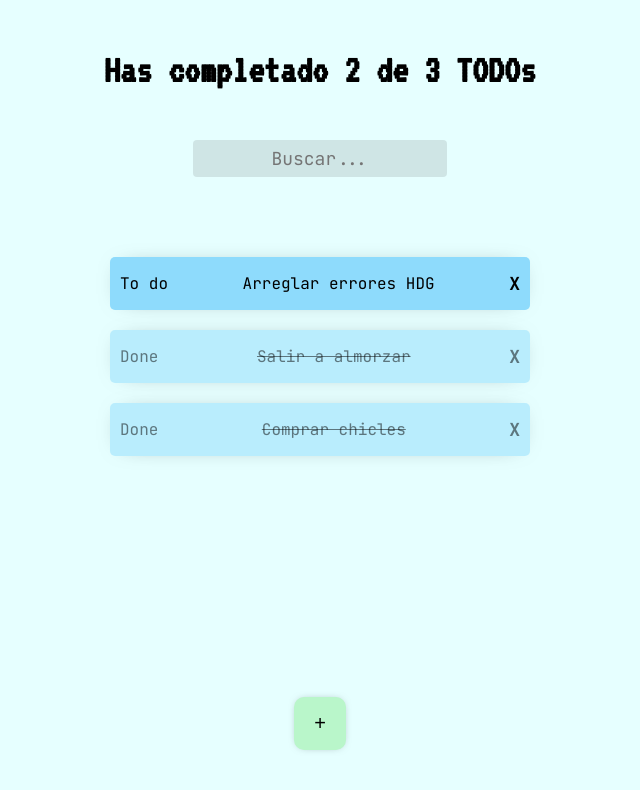
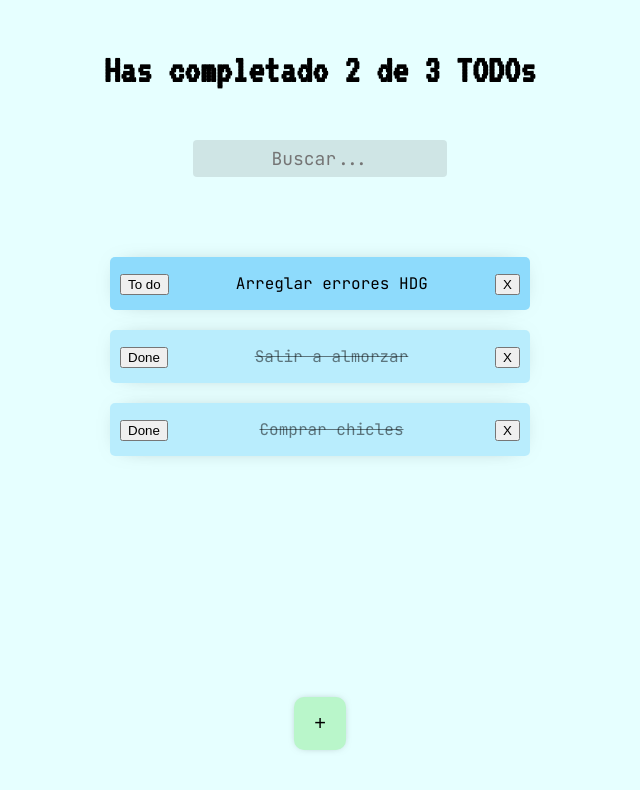
Before and after one commit to lucaspintos909/react-todo-app, a React (Create React App) app: page / in a window 1280 px wide. Shown: the top 790 px of the page, without its empty margins (320-960 px from the left). Built offline with nearby package versions, Linux system fonts and the light colour scheme.

Commit message:
feat: Agregando eventos al completar y borrar item

```diff
--- a/src/components/TodoItem/TodoItem.js
+++ b/src/components/TodoItem/TodoItem.js
@@ -2,11 +2,25 @@ import React from "react";
 import "./TodoItem.css";
 
 function TodoItem({ text, completed }) {
+  const onComplete = () => {
+    alert("Completaste el todo " + text);
+  };
+
+  const onDelete = () => {
+    alert("Eliminaste el todo " + text);
+  };
+
   return (
     <li className={`todo_item ${completed && "todo_item_completed"}`}>
-      <span className="todo_item__icon">{completed ? "Done" : "To do"}</span>
+      <span className="todo_item__icon" onClick={onComplete}>
+        <button className="todo_item__icon_button">
+          {completed ? "Done" : "To do"}
+        </button>
+      </span>
       <p className="todo_item__text">{text}</p>
-      <span className="todo_item__btn">X</span>
+      <span className="todo_item__delete" onClick={onDelete}>
+        <button className="todo_item__delete_button">X</button>
+      </span>
     </li>
   );
 }
```
